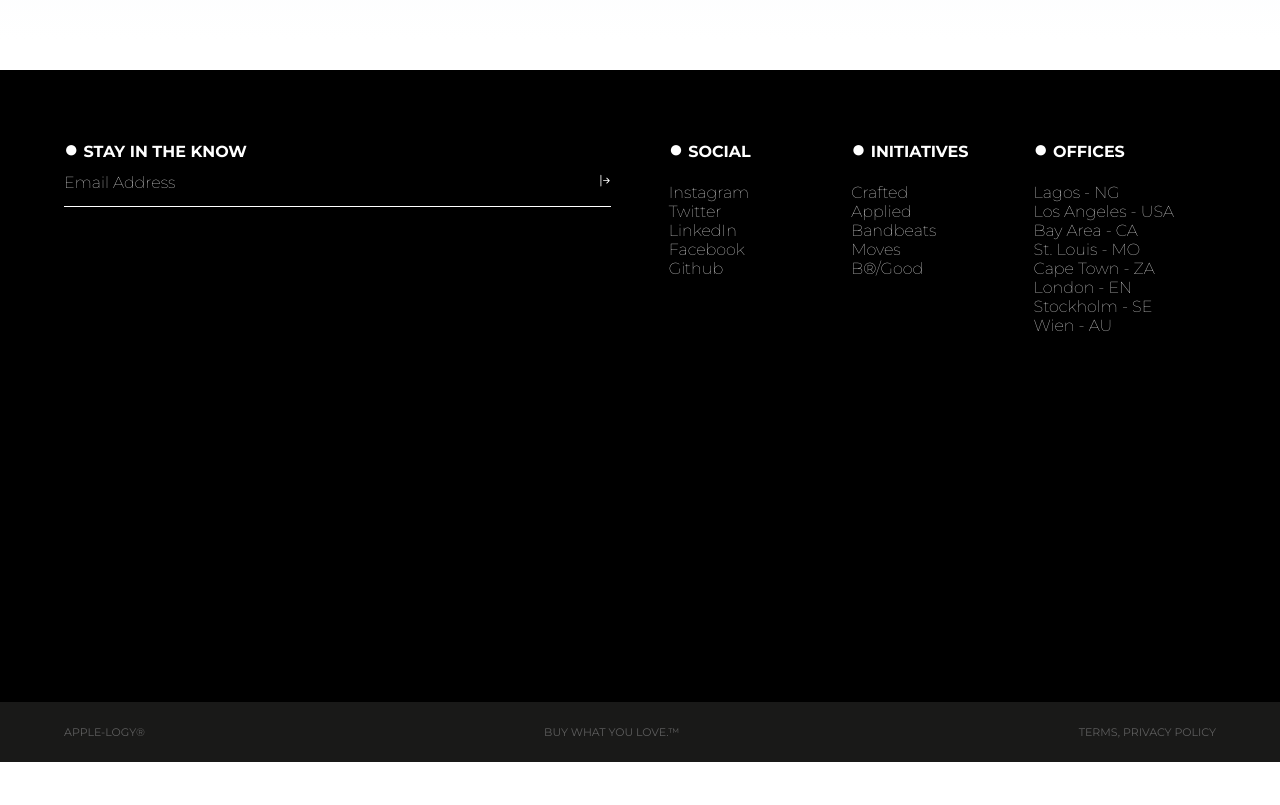
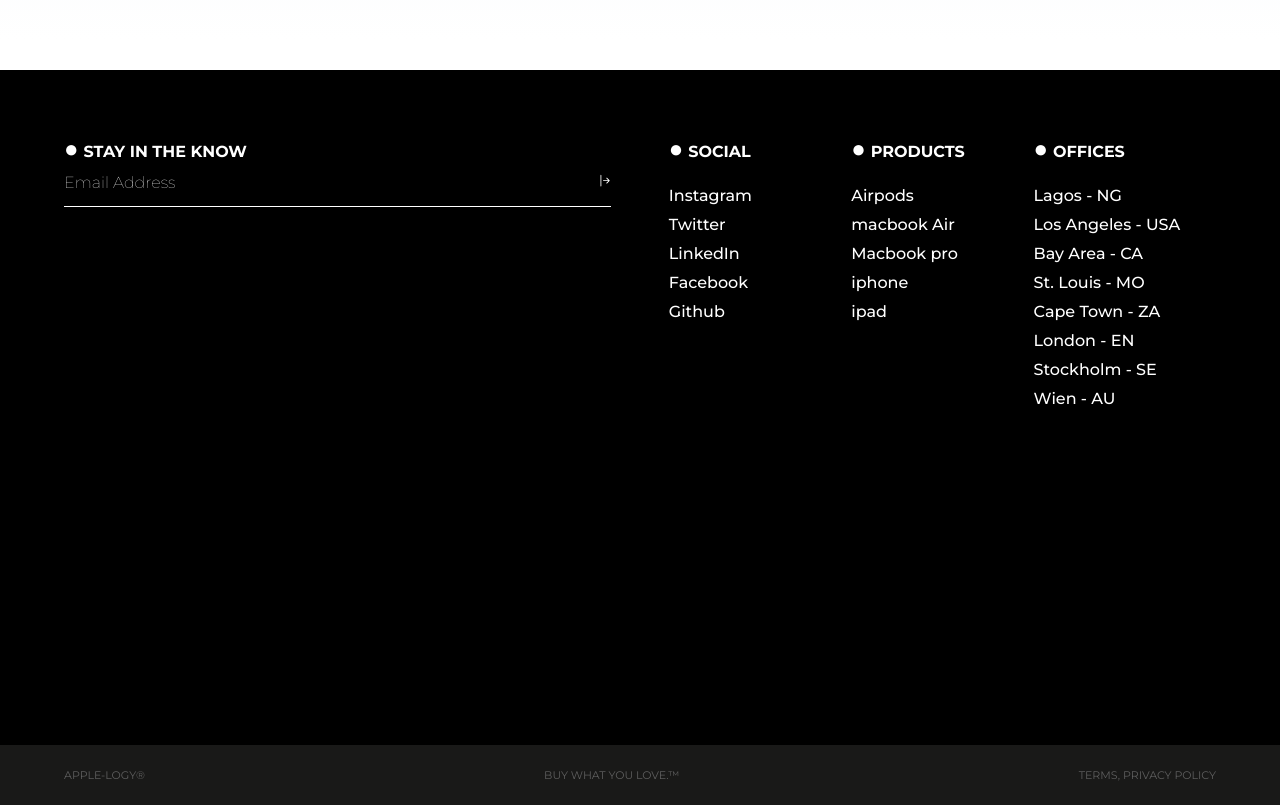
Before and after one commit to Toyehamzat/Apple-ology, a React (Vite) app: page / in a window 1280 px wide. Shown: the part 2320-3125 px from the top of the page. Before the commit the page ends 3082 px from the top, so only its background shows below. Built offline with nearby package versions, Linux system fonts and the light colour scheme.

Commit message:
updated repo

```diff
--- a/src/components/footer/STYLES.css
+++ b/src/components/footer/STYLES.css
@@ -95,6 +95,9 @@ form>div {
 #footer-contact ul {
     margin: 0;
     padding: 0;
+    display: flex;
+    flex-direction: column;
+    gap: 10px;
 }
 
 #footer-contact ul li {
@@ -103,7 +106,7 @@ form>div {
 
 #footer-contact ul li a {
     text-decoration: none;
-    font-weight: 200;
+    font-weight: 500;
 }
 
 #footer-contact ul li a:hover {
--- a/src/components/footer/footer.tsx
+++ b/src/components/footer/footer.tsx
@@ -24,100 +24,190 @@ export function Footer() {
 
         <div id="footer-contact">
           <h4>SOCIAL</h4>
-          <h4>INITIATIVES</h4>
+          <h4>PRODUCTS</h4>
           <h4>OFFICES</h4>
           <ul>
             <li>
-              <a id="link" href="#">
+              <a
+                id="link"
+                href="https://github.com/Toyehamzat"
+                target="_blank"
+                rel="noopener"
+              >
                 Instagram
               </a>
             </li>
             <li>
-              <a id="link" href="#">
+              <a
+                id="link"
+                href="https://github.com/Toyehamzat"
+                target="_blank"
+                rel="noopener"
+              >
                 Twitter
               </a>
             </li>
             <li>
-              <a id="link" href="#">
+              <a
+                id="link"
+                href="https://github.com/Toyehamzat"
+                target="_blank"
+                rel="noopener"
+              >
                 LinkedIn
               </a>
             </li>
             <li>
-              <a id="link" href="#">
+              <a
+                id="link"
+                href="https://github.com/Toyehamzat"
+                target="_blank"
+                rel="noopener"
+              >
                 Facebook
               </a>
             </li>
             <li>
-              <a id="link" href="#">
+              <a
+                id="link"
+                href="https://github.com/Toyehamzat"
+                target="_blank"
+                rel="noopener"
+              >
                 Github
               </a>
             </li>
           </ul>
           <ul>
             <li>
-              <a id="link" href="#">
-                Crafted
+              <a
+                id="link"
+                href="https://github.com/Toyehamzat"
+                target="_blank"
+                rel="noopener"
+              >
+                Airpods
               </a>
             </li>
             <li>
-              <a id="link" href="#">
-                Applied
+              <a
+                id="link"
+                href="https://github.com/Toyehamzat"
+                target="_blank"
+                rel="noopener"
+              >
+                macbook Air
               </a>
             </li>
             <li>
-              <a id="link" href="#">
-                Bandbeats
+              <a
+                id="link"
+                href="https://github.com/Toyehamzat"
+                target="_blank"
+                rel="noopener"
+              >
+                Macbook pro
               </a>
             </li>
             <li>
-              <a id="link" href="#">
-                Moves
+              <a
+                id="link"
+                href="https://github.com/Toyehamzat"
+                target="_blank"
+                rel="noopener"
+              >
+                iphone
               </a>
             </li>
             <li>
-              <a id="link" href="#">
-                B®/Good
+              <a
+                id="link"
+                href="https://github.com/Toyehamzat"
+                target="_blank"
+                rel="noopener"
+              >
+                ipad
               </a>
             </li>
           </ul>
           <ul>
             <li>
-              <a id="link" href="#">
+              <a
+                id="link"
+                href="https://github.com/Toyehamzat"
+                target="_blank"
+                rel="noopener"
+              >
                 Lagos - NG
               </a>
             </li>
             <li>
-              <a id="link" href="#">
+              <a
+                id="link"
+                href="https://github.com/Toyehamzat"
+                target="_blank"
+                rel="noopener"
+              >
                 Los Angeles - USA
               </a>
             </li>
             <li>
-              <a id="link" href="#">
+              <a
+                id="link"
+                href="https://github.com/Toyehamzat"
+                target="_blank"
+                rel="noopener"
+              >
                 Bay Area - CA
               </a>
             </li>
             <li>
-              <a id="link" href="#">
+              <a
+                id="link"
+                href="https://github.com/Toyehamzat"
+                target="_blank"
+                rel="noopener"
+              >
                 St. Louis - MO
               </a>
             </li>
             <li>
-              <a id="link" href="#">
+              <a
+                id="link"
+                href="https://github.com/Toyehamzat"
+                target="_blank"
+                rel="noopener"
+              >
                 Cape Town - ZA
               </a>
             </li>
             <li>
-              <a id="link" href="#">
+              <a
+                id="link"
+                href="https://github.com/Toyehamzat"
+                target="_blank"
+                rel="noopener"
+              >
                 London - EN
               </a>
             </li>
             <li>
-              <a id="link" href="#">
+              <a
+                id="link"
+                href="https://github.com/Toyehamzat"
+                target="_blank"
+                rel="noopener"
+              >
                 Stockholm - SE
               </a>
             </li>
             <li>
-              <a id="link" href="#">
+              <a
+                id="link"
+                href="https://github.com/Toyehamzat"
+                target="_blank"
+                rel="noopener"
+              >
                 Wien - AU
               </a>
             </li>
```
Also changed, not shown: src/components/footer/styles.tsx (deleted, +0 -31 lines).
